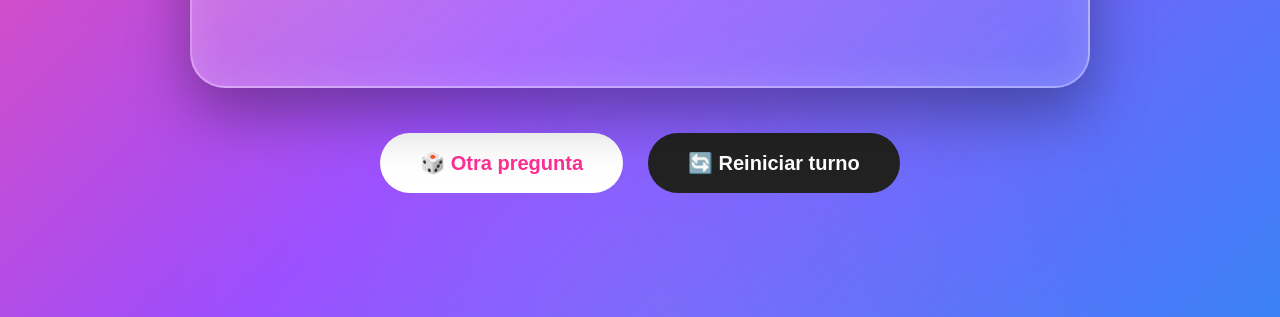
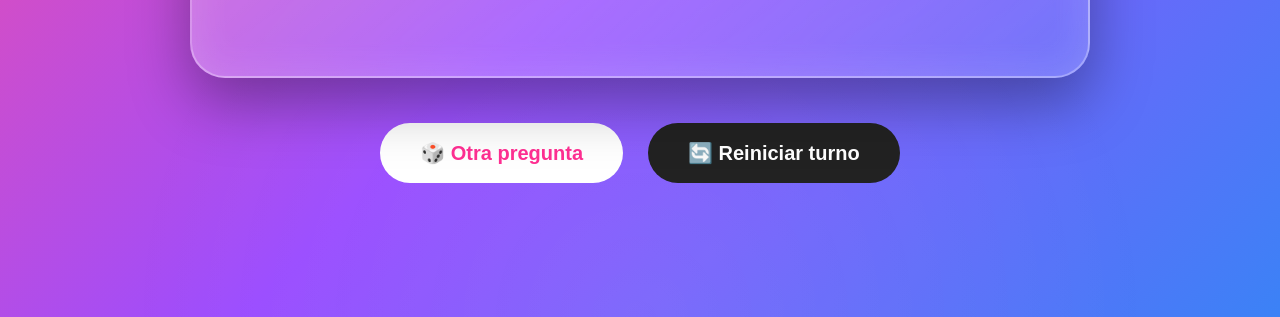
Before and after one commit to Vinsmoke800/Verdad-o-Reto-Cumple, a plain HTML site: page index.html in a window 1280 px wide. Both pictures are taken after a click on the element "💋 Verdad". Shown: the part 483-800 px from the top of the page. Drawn offline with Linux system fonts and the light colour scheme.

Commit message:
Actualización 2

```diff
--- a/css/style.css
+++ b/css/style.css
@@ -14,7 +14,8 @@ body {
 
     min-height: 100vh;
 
-    overflow: hidden;
+    overflow-x: hidden;
+    overflow-y: auto;
 
     background:
     linear-gradient(
@@ -50,17 +51,19 @@ body {
 
 .pantalla{
 
-    position:absolute;
+    position:relative;
 
-    inset:0;
+    width: 100%;
+    min-height: 100vh;
 
-    display:none;
+    display: none;
 
-    justify-content:center;
+    justify-content: center;
+    align-items: center;
 
-    align-items:center;
+    padding: 40px 0;
 
-    animation:fade .4s;
+    animation: fade .4s;
 
 }
 
@@ -257,6 +260,8 @@ h1{
 
     color:white;
 
+    margin: auto;
+
 }
 
 #cartaPregunta{
@@ -332,9 +337,13 @@ h1{
 
     justify-content:center;
 
+    align-items: center;
+
     gap:25px;
 
     flex-wrap:wrap;
+
+    padding-bottom: 20px;
 
 }
 
```
